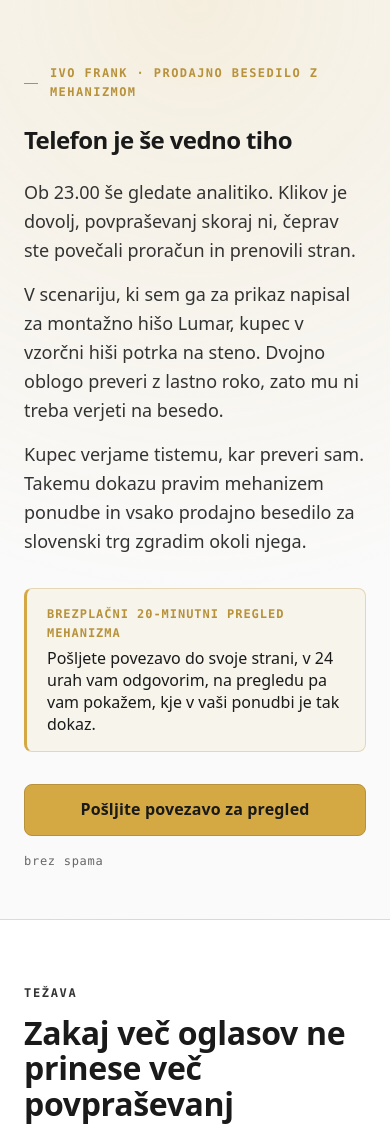
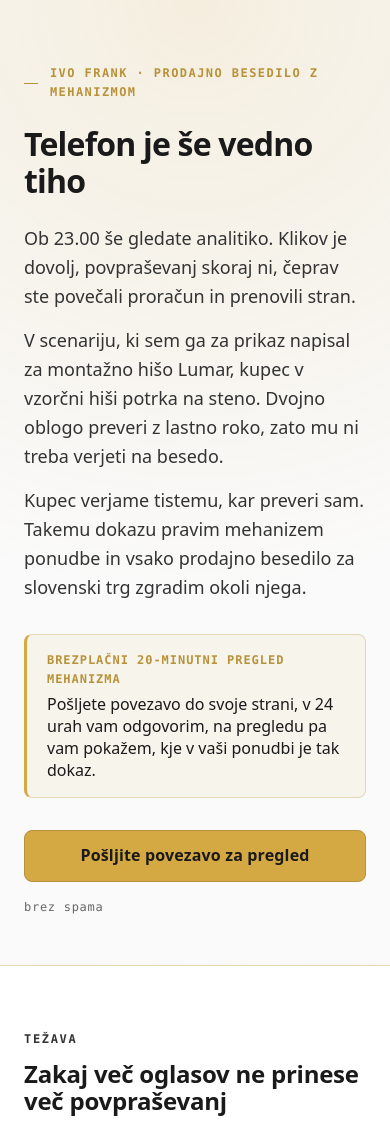
Before and after one commit to ivofrankai-star/copypage, a plain HTML site: page copypage.html in a window 390 px wide. Shown: the top 1126 px of the page. Drawn offline with Linux system fonts and the light colour scheme; a script that the page names is missing.

Commit message:
Heading scale: hero headline always larger than section headings
On phones the hero h1 rendered at ~25px while section h2s were a fixed
32px. Now h1 = clamp(2rem, 7vw, 3rem), section and contact h2 =
clamp(1.5rem, 4vw, 2rem).

Co-Authored-By: Claude Opus 5.5 <noreply@anthropic.com>
Claude-Session: https://claude.ai/code/session_015Cii2nn8gcBZraFH8w3rRd

```diff
--- a/copypage.html
+++ b/copypage.html
@@ -410,6 +410,9 @@
     .list-card h3 { font-size: var(--text-xl); margin-bottom: var(--space-4); }
     .list-card ul + ul { margin-top: 0; }
     .price-box { display: inline-block; margin-top: var(--space-6); padding: var(--space-4) var(--space-6); background: var(--color-amber-light); border: 1px solid var(--color-amber); border-radius: var(--radius); font-weight: 700; color: var(--color-ink) !important; }
+    /* heading scale: the hero headline is always the biggest, section headings one step smaller (phone + desktop) */
+    .hero h1 { font-size: clamp(var(--text-3xl), 7vw, var(--text-5xl)); }
+    .section h2, .cta-final h2 { font-size: clamp(var(--text-2xl), 4vw, var(--text-3xl)); line-height: var(--leading-tight); }
     .cta-final .microcopy { font-size: var(--text-sm); color: var(--color-mute); margin-top: var(--space-3); }
   </style>
   <script>
```
Also changed, not shown: index.html (+3 -0 lines).
